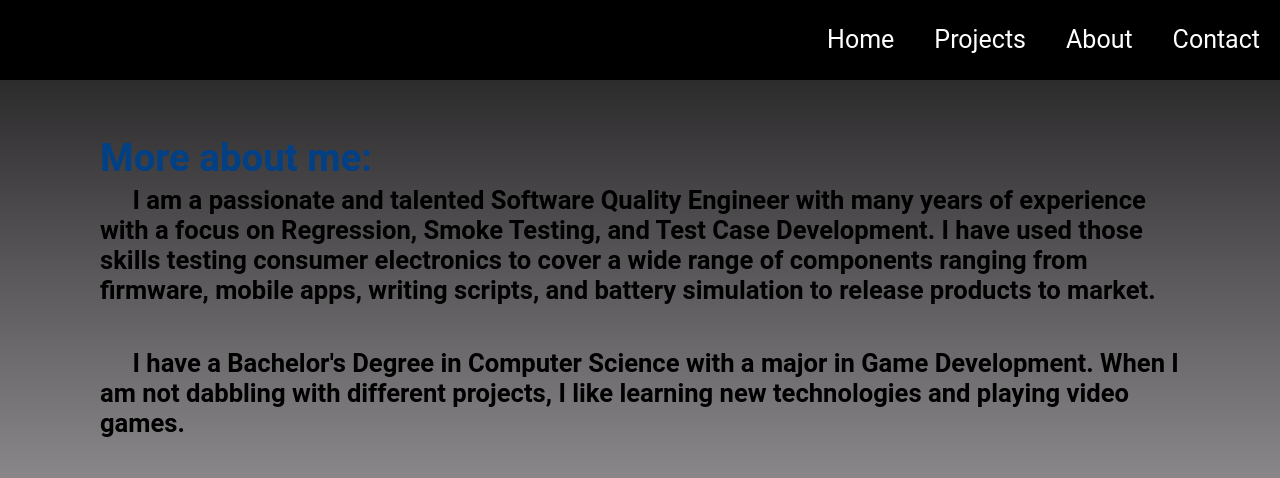
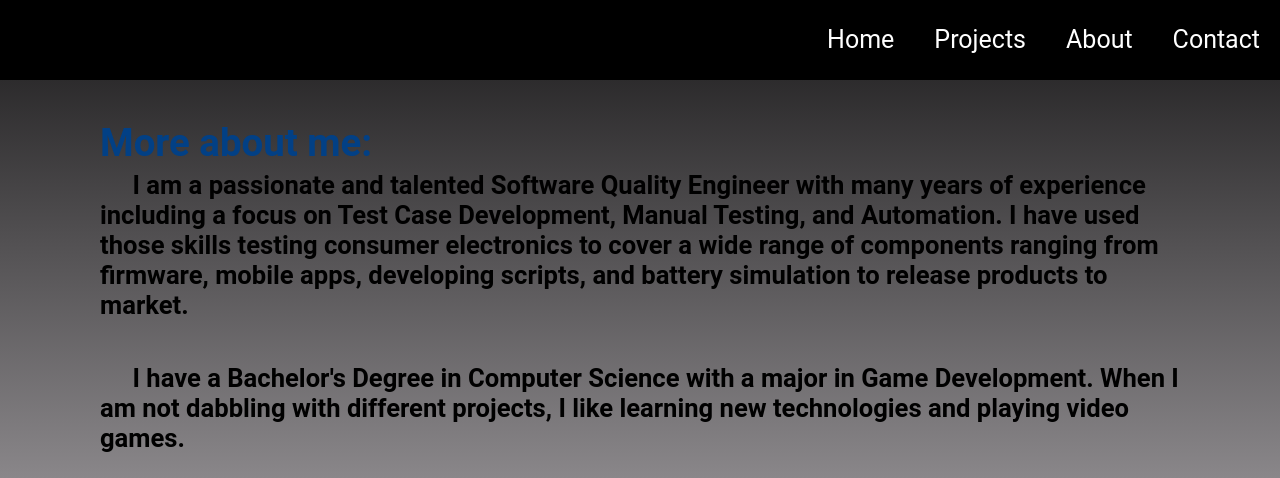
Before and after one commit to jrkinch/jrkinch.github.io, a plain HTML site: page pages/about.html in a window 1280 px wide. Shown: the top 478 px of the page. Drawn offline with Linux system fonts and the light colour scheme.

Commit message:
updated about.html file to update the more about me section

```diff
--- a/pages/about.html
+++ b/pages/about.html
@@ -27,7 +27,7 @@
         </div>
 
         <p>
-            &emsp; I am a passionate and talented Software Quality Engineer with many years of experience with a focus on Regression, Smoke Testing, and Test Case Development. I have used those skills testing consumer electronics to cover a wide range of components ranging from firmware, mobile apps, writing scripts, and battery simulation to release products to market.
+            &emsp; I am a passionate and talented Software Quality Engineer with many years of experience including a focus on Test Case Development, Manual Testing, and Automation. I have used those skills testing consumer electronics to cover a wide range of components ranging from firmware, mobile apps, developing scripts, and battery simulation to release products to market.
         </p>
         <br><br>
         <p>
```
